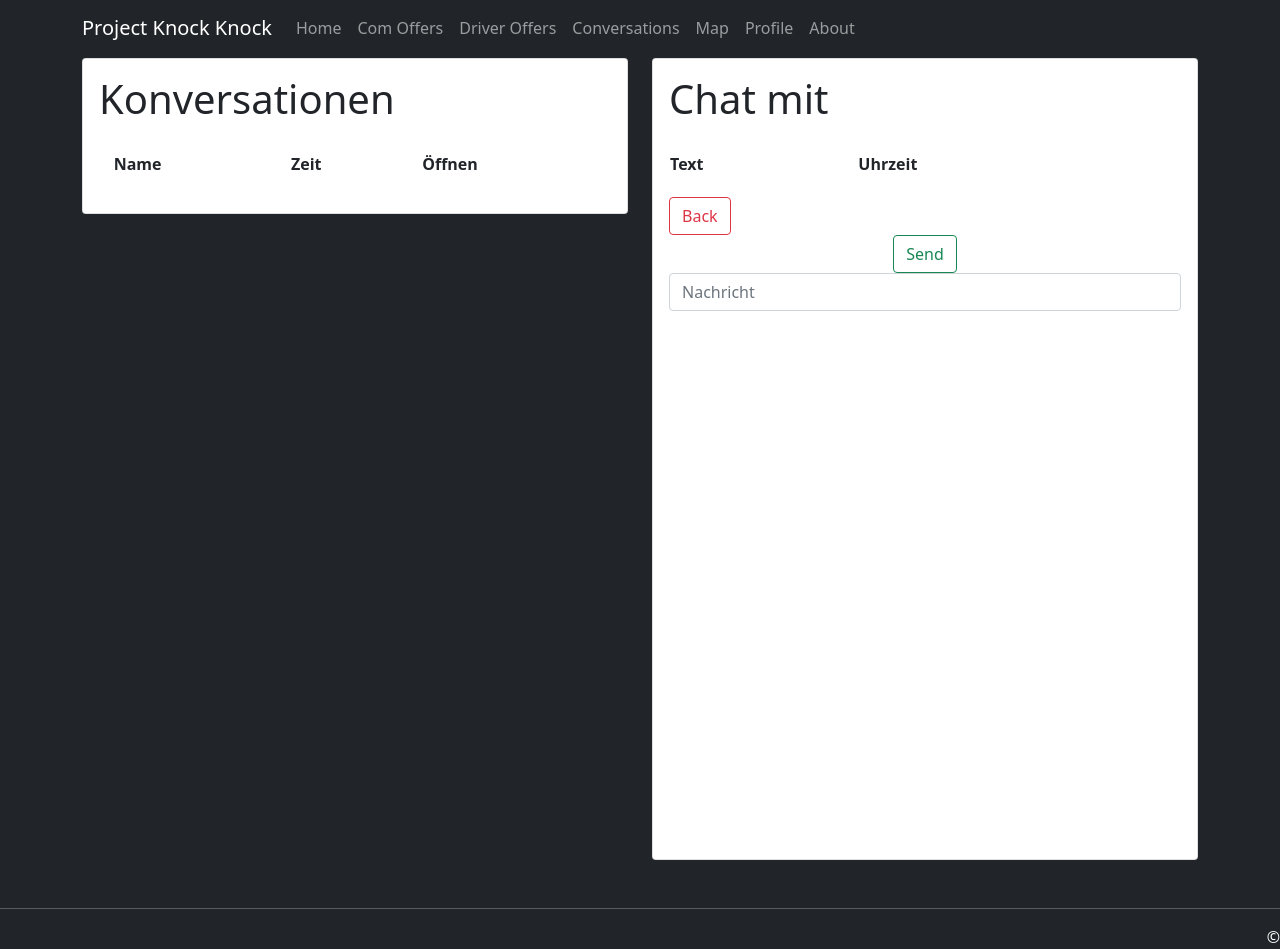
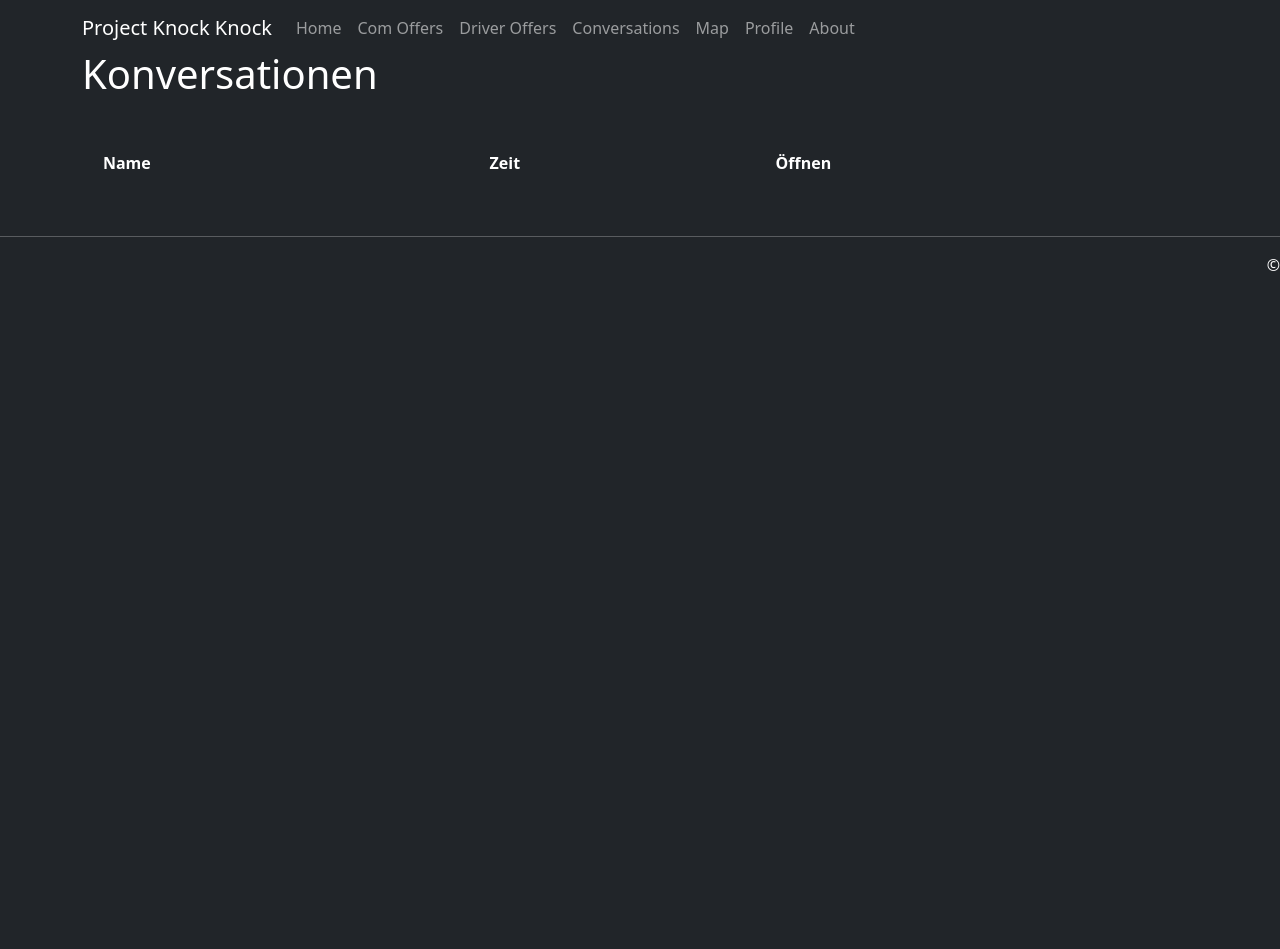
Before and after one commit to LPaaS-WiInf-Projektgruppe/Projekt-Knock-Knock, a Flask app: template project_knock_knock/templates/conversations.html in a window 1280 px wide. After the commit the page ends 271 px from the top, so only its background shows below. Run offline with Flask 2, Linux system fonts and the light colour scheme; the template is opened without the code that fills it, so the values that code supplies are empty; some libraries are stand-ins or nearby versions.

Commit message:
reverted chat changes

```diff
--- a/project_knock_knock/templates/conversations.html
+++ b/project_knock_knock/templates/conversations.html
@@ -16,12 +16,12 @@
 
 <meta http-equiv="refresh" content="10">
 
-
-  <div class="col-sm-6 py-2 justify-content-center">
-      <div class="card h-80">
-          <div class="card-body h-100 text-dark ">
+<div class="content">
 
   <h1>Konversationen</h1>
+
+  <br>
+
     <table id="Tabelle">
         <tr>
           <th></th>
@@ -47,57 +47,5 @@
 
 
 </div>
-    </div>
-    </div>
-
-
-    <div class="col-sm-6 py-2 justify-content-center">
-        <div class="card h-10 overflow-scroll">
-            <div class="card-body vh-100 text-dark">
-
-              <h1>Chat mit {{ dude.username }}</h1>
-
-              <div id="messages">
-
-                  <table id="Tabelle">
-                      <tr>
-                        <th>Text</th>
-                        <th>Uhrzeit</th>
-                      </tr>
-                      {% for message in messages %}
-                        {% if message.transmitter.id == dude.id %}
-                            <tr>
-                              <td><div class="other-text-container">{{ message.text }}</div></td>
-                              <td ><div class="date-container"> {{ message.created_at }}</div> </td>
-                            </tr>
-                        {% else %}
-                            <tr>
-                              <td align="right"><div class="own-text-container">{{ message.text }}</div></td>
-                              <td > <div class="date-container">{{ message.created_at }}</div> </td>
-                            </tr>
-                        {% endif %}
-                      {% endfor %}
-                  </table>
-
-              </div>
-
-
-                <input type="button" class="btn btn-outline-danger" value="Back" onclick="history.back()" class="button" >
-                <form style="color: black; align-items: center;" align= "center" action="/chat/{{dude.id}}" method="POST">
-                <input  type="submit" class="btn btn-outline-success" value="Send"></input>
-                <input class="form-control" type="text" placeholder="Nachricht" name="send" id="send">
-
-              </form>
-
-              <br>
-              <br>
-
-
-
-              </div>
-
-            </div>
-
-            </div>
 
 {% endblock %}
--- a/project_knock_knock/templates/flask_user/flask_user_layout.html
+++ b/project_knock_knock/templates/flask_user/flask_user_layout.html
@@ -29,8 +29,6 @@
 
 <body class="bg-dark text-white">
     {% block body %}
-
-
 
 <nav class="navbar navbar-expand-lg fixed-top  navbar-dark bg-dark">
   <div class="container ">
```
Also changed, not shown: project_knock_knock/werkzeuge/ChatWerkzeug.py (+48 -2 lines), project_knock_knock/werkzeuge/ConversationsWerkzeug.py (+1 -16 lines). Lines whose indentation alone changed are shown as unchanged.
